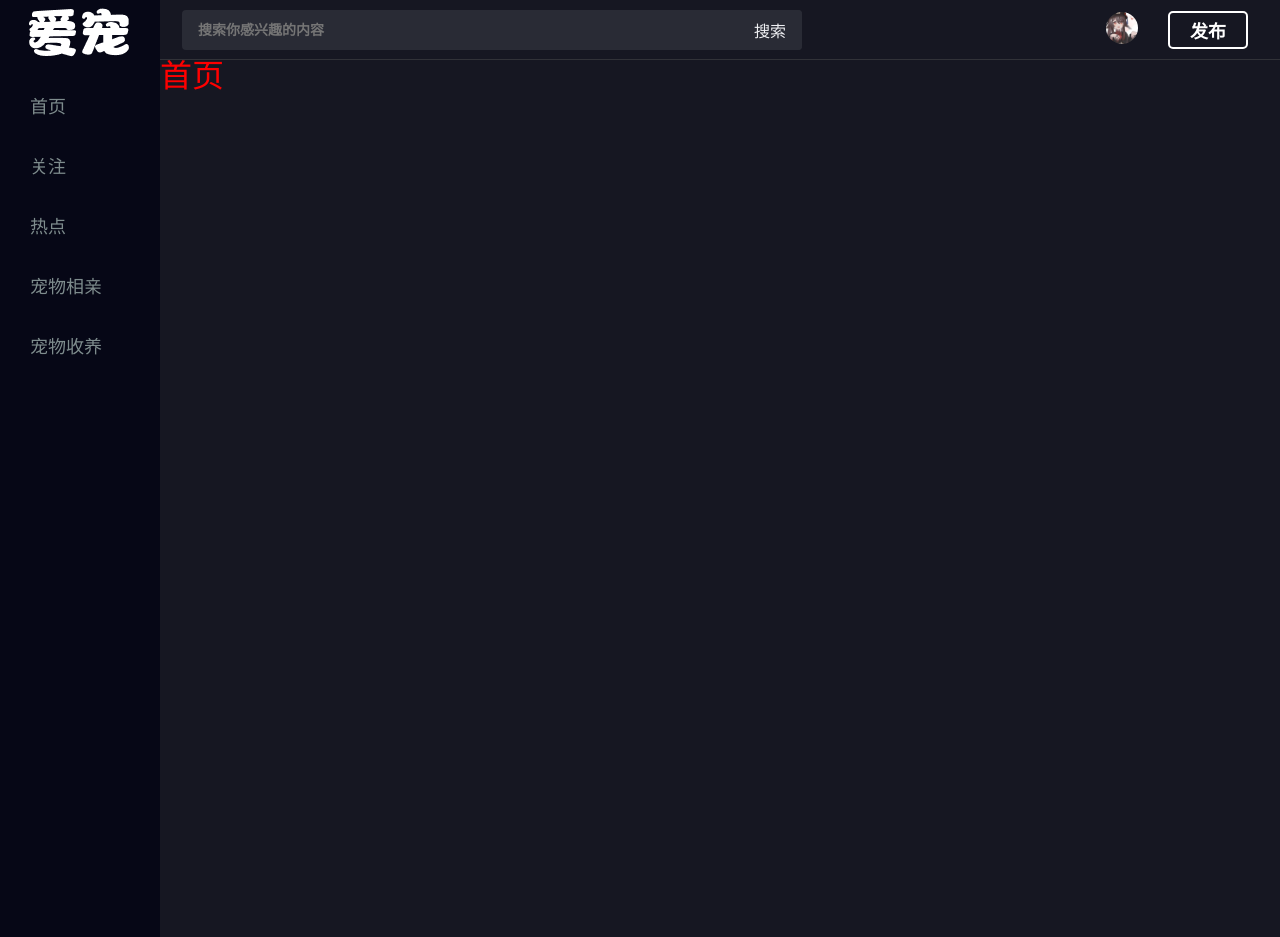
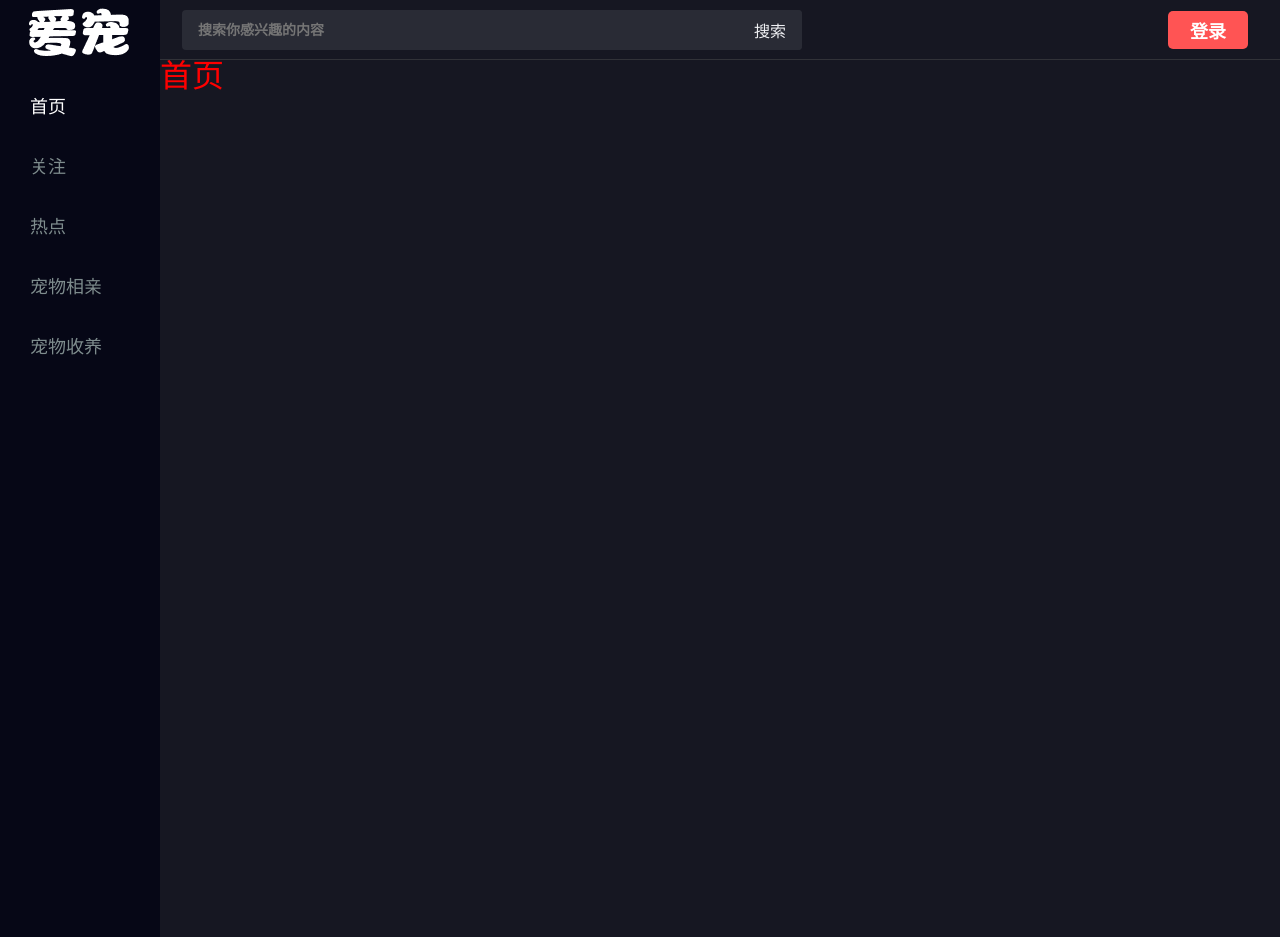
Before and after one commit to victry123/love-pet, a Vue app in the folder love-pet-front/: page /Login#/Home/homepage in a window 1280 px wide. Built offline with nearby package versions, Linux system fonts and the light colour scheme; a small style sheet from the web is missing.

Commit message:
给侧边栏加上了点击，移入和移出的高亮效果

```diff
--- a/love-pet-front/src/components/Aside/Aside.vue
+++ b/love-pet-front/src/components/Aside/Aside.vue
@@ -1,35 +1,11 @@
 <template>
   <div id="aside">
     <div class="logo" :style="{ backgroundImage: `url(${imgurl})` }"></div>
-    <div class="nav">
-      <div class="Aside-icon">
-        <router-link to="/Home/homepage">
-          <i class="iconfont icon-shouye"></i>
-          <div><span>首页</span></div>
-        </router-link>
-      </div>
-      <div class="Aside-icon">
-        <router-link to="/Home/attention">
-          <i class="iconfont icon-wodeguanzhu"></i>
-          <div><span>关注</span></div>
-        </router-link>
-      </div>
-      <div class="Aside-icon">
-        <router-link to="/Home/hotspot">
-          <i class="iconfont icon-ef-redian-gongju"></i>
-          <div><span>热点</span></div>
-        </router-link>
-      </div>
-      <div class="Aside-icon">
-        <router-link to="/Home/Petdating">
-          <i class="iconfont icon-xiangqin"></i>
-          <div><span>宠物相亲</span></div>
-        </router-link>
-      </div>
-      <div class="Aside-icon">
-        <router-link to="/Home/Petadoption">
-          <i class="iconfont icon-chongwu"></i>
-          <div><span>宠物收养</span></div>
+    <div class="nav" v-for="(item, index) in iconlist" :key="item.id">
+      <div class="Aside-icon" @click="handleClick(index, item.id)" @mouseover="mover(index)" @mouseleave="mleave">
+        <router-link :to="item.url" :class="{ active: active == index ,mactive: mactive == index}">
+          <i :class="item.icon"></i>
+          <div><span>{{item.name}}</span></div>
         </router-link>
       </div>
     </div>
@@ -41,7 +17,55 @@ export default {
   data() {
     return {
       imgurl: require("../../assets/img/logo.png"),
+      active: 0,
+      iconlist: [
+        {
+          id: 1,
+          icon: "iconfont icon-shouye",
+          name: "首页",
+          url: "/Home/homepage",
+        },
+        {
+          id: 2,
+          icon: "iconfont icon-wodeguanzhu",
+          name: "关注",
+          url: "/Home/attention",
+        },
+        {
+          id: 3,
+          icon: "iconfont icon-ef-redian-gongju",
+          name: "热点",
+          url: "/Home/hotspot",
+        },
+        {
+          id: 4,
+          icon: "iconfont icon-xiangqin",
+          name: "宠物相亲",
+          url: "/Home/Petdating",
+        },
+        {
+          id: 5,
+          icon: "iconfont icon-chongwu",
+          name: "宠物收养",
+          url: "/Home/Petadoption",
+        },
+      ],
+      mactive: 100,
     };
+  },
+  methods: {
+    // 点击高亮
+    handleClick(index) {
+      this.active = index;
+    },
+    // 鼠标移入高亮
+    mover(index) {
+      this.mactive = index;
+    },
+    // 鼠标移出取消高亮
+    mleave() {
+      this.mactive = 100;
+    }
   },
 };
 </script>
@@ -61,11 +85,11 @@ export default {
 }
 
 .Aside-icon {
+  display: block;
   width: 120px;
   height: 40px;
   margin: 0 auto;
   font-size: 20px;
-  color: aliceblue;
   line-height: 40px;
   margin-top: 20px;
 }
@@ -79,4 +103,10 @@ export default {
 .Aside-icon i {
   font-size: 22px;
 }
+.active {
+  color: #fff;
+}
+.mactive {
+  color: #fff;
+}
 </style>
--- a/love-pet-front/src/components/Header/Header.vue
+++ b/love-pet-front/src/components/Header/Header.vue
@@ -33,7 +33,7 @@
 export default {
   data() {
     return {
-      login: false,
+      login: true,
       userimgurl: require("../../assets/img/userimg.png"),
     }
   },
```
